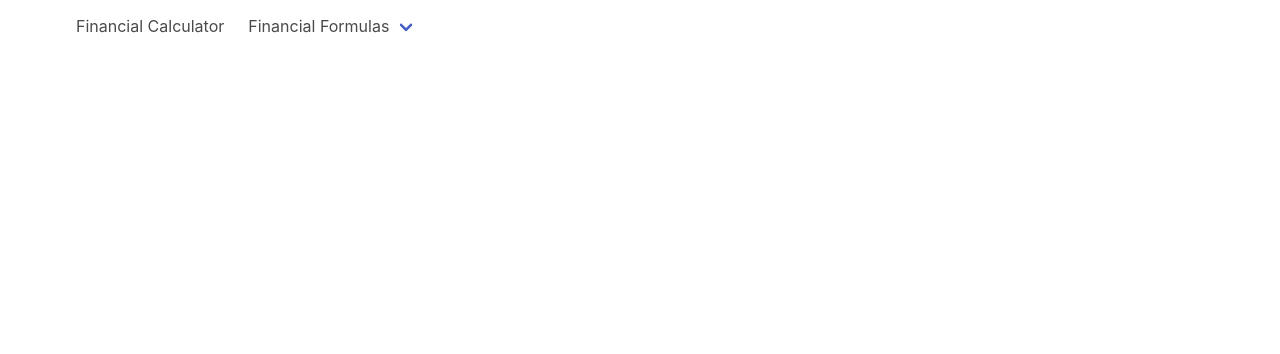
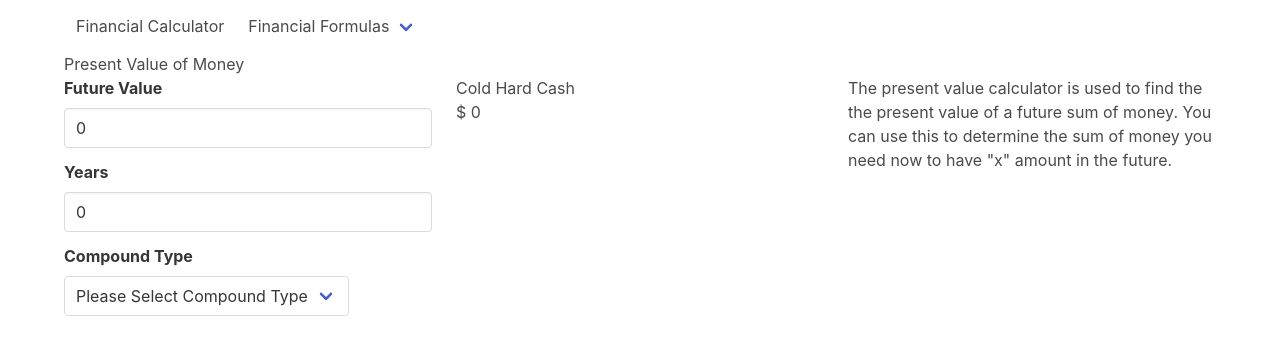
Before and after one commit to DerekVance/Financial-Calculator, an Angular app: page /present-value in a window 1280 px wide. Before the commit this address led to /. Shown: the top 354 px of the page. Built offline with nearby package versions, Linux system fonts and the light colour scheme.

Commit message:
added present value of money view and functionality

```diff
--- a/src/app/app-routing.module.ts
+++ b/src/app/app-routing.module.ts
@@ -2,10 +2,12 @@ import { NgModule }             from '@angular/core';
 import { RouterModule, Routes } from '@angular/router';
 import { CashFlowComponent } from './cash-flow/cash-flow.component';
 import { FutureValueComponent } from './future-value/future-value.component';
+import { PresentValueComponent } from './present-value/present-value.component'
 
 const routes: Routes = [
   { path: 'cash-flow', component: CashFlowComponent },
-  { path: 'future-value', component: FutureValueComponent }
+  { path: 'future-value', component: FutureValueComponent },
+  { path: 'present-value', component: PresentValueComponent }
 ];
 
 @NgModule({
--- a/src/app/app.module.ts
+++ b/src/app/app.module.ts
@@ -6,12 +6,14 @@ import { AppComponent } from './app.component';
 import { AppRoutingModule } from './/app-routing.module';
 import { CashFlowComponent } from './cash-flow/cash-flow.component';
 import { FutureValueComponent } from './future-value/future-value.component';
+import { PresentValueComponent } from './present-value/present-value.component';
 
 @NgModule({
   declarations: [
     AppComponent,
     CashFlowComponent,
-    FutureValueComponent
+    FutureValueComponent,
+    PresentValueComponent
   ],
   imports: [
     BrowserModule,
--- a/src/app/future-value/future-value.component.ts
+++ b/src/app/future-value/future-value.component.ts
@@ -24,9 +24,9 @@ export class FutureValueComponent implements OnInit {
     console.log('rate', rate, 'number of periods', numberOfPeriods, 'rate of return', rateOfReturn);
 
     this.FutureValue.futureValue = '$ ' + (this.FutureValue.present * Math.pow( ( 1 + rateOfReturn ), numberOfPeriods  ) ).toFixed(2)
-    // if (this.FutureValue.futureValue === '$ NaN') {
-    //   this.FutureValue.futureValue = '$ 0'
-    // }
+    if (this.FutureValue.futureValue === '$ NaN') {
+      this.FutureValue.futureValue = '$ 0'
+    }
     console.log(this.FutureValue.futureValue)
   }
 
--- /dev/null
+++ b/src/app/present-value.ts
@@ -0,0 +1,7 @@
+export class PresentValue {
+    future: number;
+    years: number;
+    rate: number;
+    compound: number;
+    presentValue: string;
+}
--- /dev/null
+++ b/src/app/present-value/present-value.component.html
@@ -0,0 +1,39 @@
+<h3>Present Value of Money</h3>
+<div class="columns">
+  <div class="column">
+    <div class="field">
+      <label class="label">Future Value</label>
+      <div class="control">
+        <input (keyup)="calulatePresentValue()" [(ngModel)]="PresentValue.future" class="input" type="text">
+      </div>
+    </div>
+    <div class="field">
+      <label class="label">Years</label>
+      <div class="control">
+        <input (keyup)="calulatePresentValue()" [(ngModel)]="PresentValue.years" class="input" type="text">
+      </div>
+    </div>
+    <div class="field">
+      <label class="label">Compound Type</label>
+      <div class="select">
+        <select (change)="calulatePresentValue()" [(ngModel)]="PresentValue.compound">
+          <option value="0">Please Select Compound Type</option>
+          <option value="1">Anually</option>
+          <option value="2">Semianually</option>
+          <option value="3">Quarterly</option>
+          <option value="12">Monthly</option>
+        </select>
+      </div>
+    </div>
+  </div>
+  <div class="column">
+    <h1>Cold Hard Cash</h1>
+    <h3>{{ PresentValue.presentValue }}</h3>
+  </div>
+  <div class="column">
+    <p>
+        The present value calculator is used to find the the present value of a future sum of money.
+        You can use this to determine the sum of money you need now to have "x" amount in the future.
+    </p>
+  </div>
+</div>
--- /dev/null
+++ b/src/app/present-value/present-value.component.ts
@@ -0,0 +1,37 @@
+import { Component, OnInit } from '@angular/core';
+import { PresentValue } from '../present-value';
+@Component({
+  selector: 'app-present-value',
+  templateUrl: './present-value.component.html',
+  styleUrls: ['./present-value.component.scss']
+})
+export class PresentValueComponent implements OnInit {
+
+  PresentValue: PresentValue = {
+    future: 0,
+    years: 0,
+    rate: 0,
+    compound: 0,
+    presentValue: '$ 0'
+  }
+
+  calulatePresentValue(event: any) {
+    console.log('here')
+    const rate = this.PresentValue.years / 100
+    const numberOfPeriods = this.PresentValue.years * this.PresentValue.compound
+    const rateOfReturn = rate / this.PresentValue.compound
+    console.log('rate', rate, 'number of periods', numberOfPeriods, 'rate of return', rateOfReturn);
+
+    this.PresentValue.presentValue = '$ ' + (this.PresentValue.future * (1 / ( Math.pow( ( 1 + rateOfReturn ), numberOfPeriods  ) ) ) ).toFixed(2)
+    if (this.PresentValue.presentValue === '$ NaN') {
+      this.PresentValue.presentValue = '$ 0'
+    }
+    console.log(this.PresentValue.presentValue)
+  }
+
+  constructor() { }
+
+  ngOnInit() {
+  }
+
+}
```
Also changed, not shown: src/app/present-value/present-value.component.scss (added), 1 other file (tests, documents, lock files or other folders).
